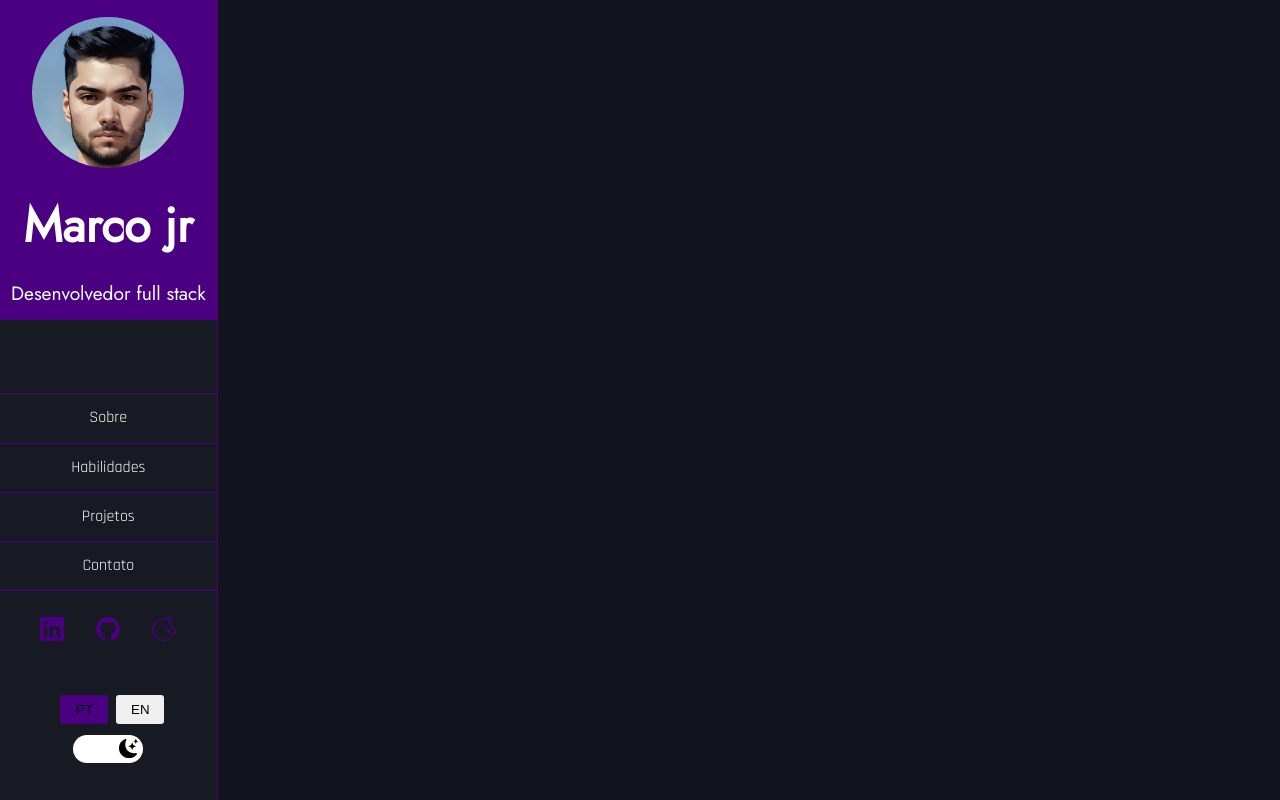
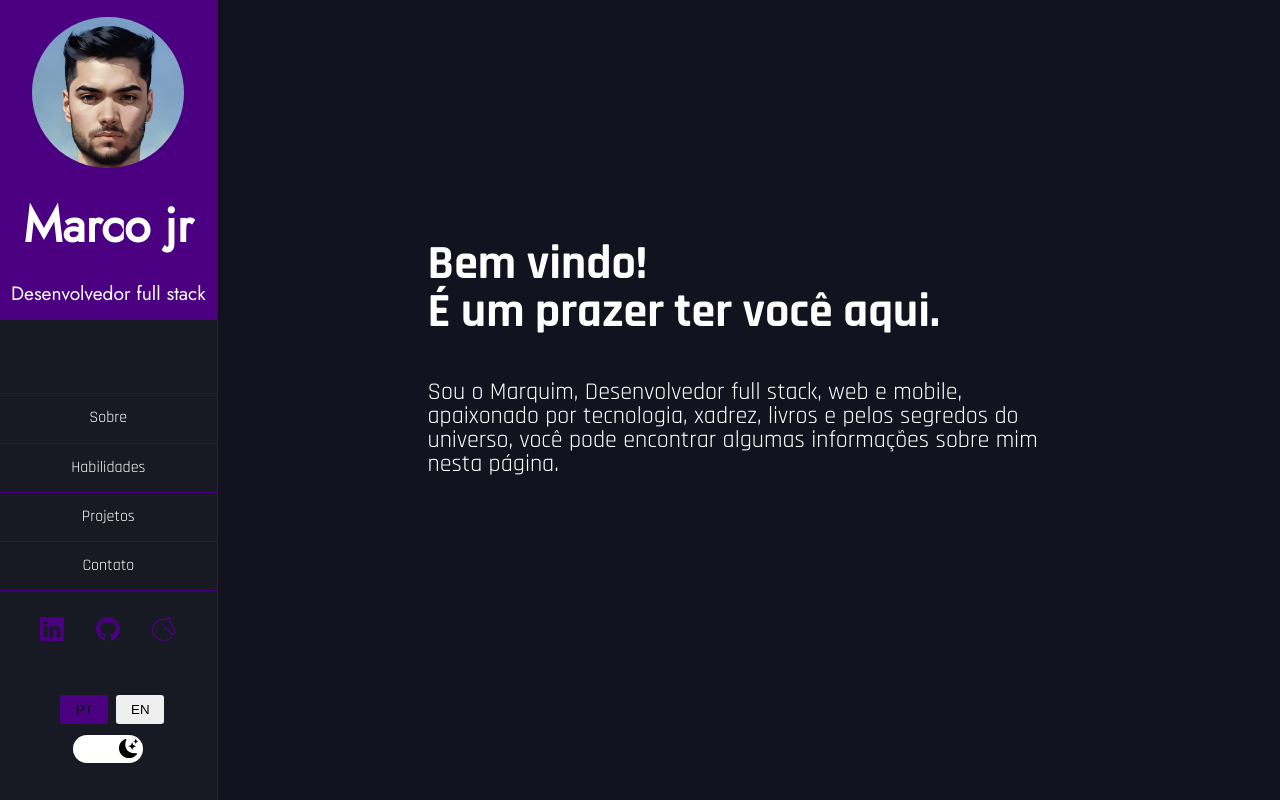
Before and after one commit to marcojr73/portfolio, a React (Vite) app: page / in a window 1280 px wide. Shown: the top 800 px of the page. Built offline with nearby package versions, Linux system fonts and the light colour scheme.

Commit message:
text about

```diff
--- a/src/components/About.tsx
+++ b/src/components/About.tsx
@@ -1,10 +1,17 @@
 import React from "react"
+import { useTranslation } from "react-i18next"
 import ContainerAbout from "../styles/containers/ContainerAbout"
 
 function About(){
+
+    const {t} = useTranslation()
+
     return (
         <ContainerAbout>
-
+            <section className="about">
+                <h1>{t("bem-vindo")}<br />{t("bem-vindo-2")}</h1>
+                <p>{t("apresentacao")}</p>
+            </section>
         </ContainerAbout>
     )
 }
--- a/src/components/aside.tsx
+++ b/src/components/aside.tsx
@@ -22,13 +22,13 @@ function Aside(){
             <header>
                 <img src="src/assets/images/me.jpeg" alt="person"/>
                 <p className="acronyms">Marco jr</p>
-                <p>{t("DevDescription")}</p>
+                <p>{t("dev-description")}</p>
             </header>
             <ul>
-                <li key={"about"} >{t("Sobre")}</li>
-                <li key={"skills"} >{t("Habilidades")}</li>
-                <li key={"projects"} >{t("Projetos")}</li>
-                <li key={"contact"} >{t("Contato")}</li>
+                <li className="list-item" key={"about"} >{t("sobre")}</li>
+                <li className="list-item" key={"skills"} >{t("habilidades")}</li>
+                <li className="list-item" key={"projects"} >{t("projetos")}</li>
+                <li className="list-item" key={"contact"} >{t("contato")}</li>
                 <li key={"social"} >
                     <BsLinkedin className="icon" onClick={() => window.open("https://www.linkedin.com/in/marcojr73")}/>
                     <BsGithub className="icon" onClick={() => window.open("https://github.com/marcojr73")}/>
--- a/src/context/themeContext.tsx
+++ b/src/context/themeContext.tsx
@@ -19,8 +19,7 @@ type Ttheme = {
             primary: string;
             secondary: string;
             third: string;
-            black: string;
-            white: string;
+            textColor: string;
         };
     },
     setTheme: (newState: {
@@ -30,8 +29,7 @@ type Ttheme = {
             primary: string;
             secondary: string;
             third: string;
-            black: string;
-            white: string;
+            textColor: string;
         };
     },) => void
 }
--- a/src/styles/GlobalStyle.ts
+++ b/src/styles/GlobalStyle.ts
@@ -6,8 +6,22 @@ export default createGlobalStyle`
         --primary-color: ${props => props.theme.colors.primary};
         --secondary-color: ${props => props.theme.colors.secondary};
         --third-color: ${props => props.theme.colors.third};
+        --text-color: ${props => props.theme.colors.textColor};
         background-color: var(--background-color);
-        font-family: "Rajdhani', sans-serif";
+        font-family: "Rajdhani", sans-serif;
+    }
+
+    body::-webkit-scrollbar {
+        width: 6px;
+    }
+
+    body::-webkit-scrollbar-track {
+        background: var(--background-color);
+    }
+
+    body::-webkit-scrollbar-thumb {
+        background-color: var(--primary-color);
+        border-radius: 5px;
     }
 
     * {
--- a/src/styles/containers/ContainerAbout.tsx
+++ b/src/styles/containers/ContainerAbout.tsx
@@ -4,6 +4,29 @@ const ContainerAbout = styled.section`
     width: 82vw;
     height: 100vh;
     margin-left: 17vw;
+    display: flex;
+    justify-content: center;
+    align-items: center;
+
+    .about{
+        width: 60%;
+        height: 40%;
+        display: flex;
+        flex-direction: column;
+        color: var(--text-color)
+    }
+
+    h1{
+        font-size: 3rem;
+        font-weight: bold;
+    }
+
+    p{
+        margin-top: 7%;
+        font-size: 1.5rem;
+    }
+
+
 `
 
 export default ContainerAbout
--- a/src/styles/containers/ContainerAside.tsx
+++ b/src/styles/containers/ContainerAside.tsx
@@ -52,17 +52,25 @@ const ContainerAside = styled.aside`
         width: 100%;
         height: 45vh;
         font-family: "Rajdhani";
-        color: white;
+        color: var(--text-color);
     }
 
     li{
         height: 15%;
         align-items: center;
         border-top: 1px solid var(--primary-color);
+        cursor: pointer;
     }
 
     li:last-child{
         padding-top: 13%;
+    }
+
+    .list-item:hover{
+        box-shadow: inset 0px 11px 8px -10px var(--primary-color),
+                    inset 0px -11px 8px -10px var(--primary-color); ;
+        transition-duration: 0.4s;
+        transition-timing-function: ease-in-out;
     }
 
     .icon{
--- a/src/styles/themes/darkTheme.ts
+++ b/src/styles/themes/darkTheme.ts
@@ -7,7 +7,6 @@ export default {
         secondary: "#171923",
         third: "#E2E3E6",
 
-        black: "#000000",
-        white: "FFFFFF"
+        textColor: "#FFFFFF"
     }
 }
--- a/src/styles/themes/lightTheme.ts
+++ b/src/styles/themes/lightTheme.ts
@@ -2,12 +2,11 @@ export default {
     title: "light",
 
     colors: {
-        backgroundColor: "#A9A9A9",
-        primary: "#4B0082",
-        secondary: "#9E9E9E",
+        backgroundColor: "#F7FFF7",
+        primary: "#355070",
+        secondary: "#d6dad6",
         third: "#131212",
 
-        black: "#000000",
-        white: "FFFFFF"
+        textColor: "#000000"
     }
 }
--- a/src/styles/themes/themes.d.ts
+++ b/src/styles/themes/themes.d.ts
@@ -9,8 +9,7 @@ declare module "styled-components" {
             primary: string;
             secondary: string;
             third: string;
-            black: string;
-            white: string
+            textColor: string;
         };
     }
 }
--- a/src/utils/translation/PT.json
+++ b/src/utils/translation/PT.json
@@ -1,9 +1,12 @@
 {
     "translation": {
-        "DevDescription": "Desenvolvedor full stack",
-        "Sobre": "Sobre",
-        "Habilidades": "Habilidades",
-        "Projetos": "Projetos",
-        "Contato": "Contato"
+        "dev-description": "Desenvolvedor full stack",
+        "sobre": "Sobre",
+        "habilidades": "Habilidades",
+        "projetos": "Projetos",
+        "contato": "Contato",
+        "bem-vindo": "Bem vindo!",
+        "bem-vindo-2": "É um prazer ter você aqui.",
+        "apresentacao": "Sou o Marquim, Desenvolvedor full stack, web e mobile, apaixonado por tecnologia, xadrez, livros e pelos segredos do universo, você pode encontrar algumas informações sobre mim nesta página."
     }
 }
```
